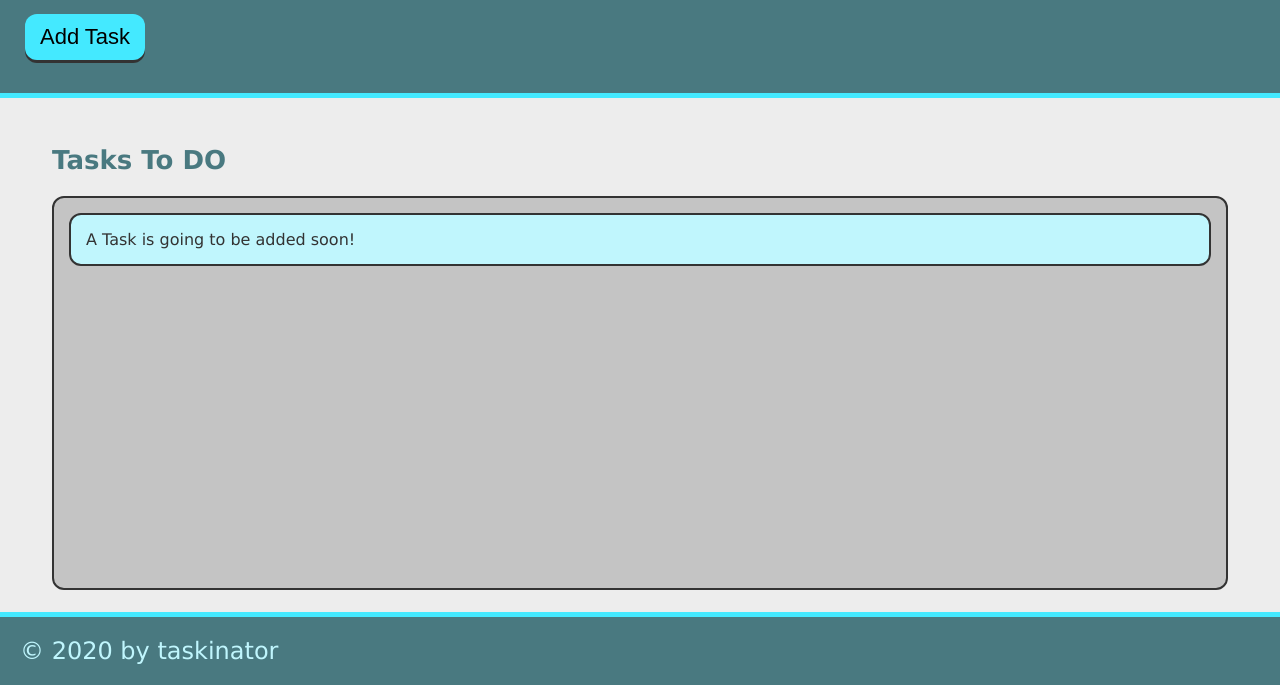
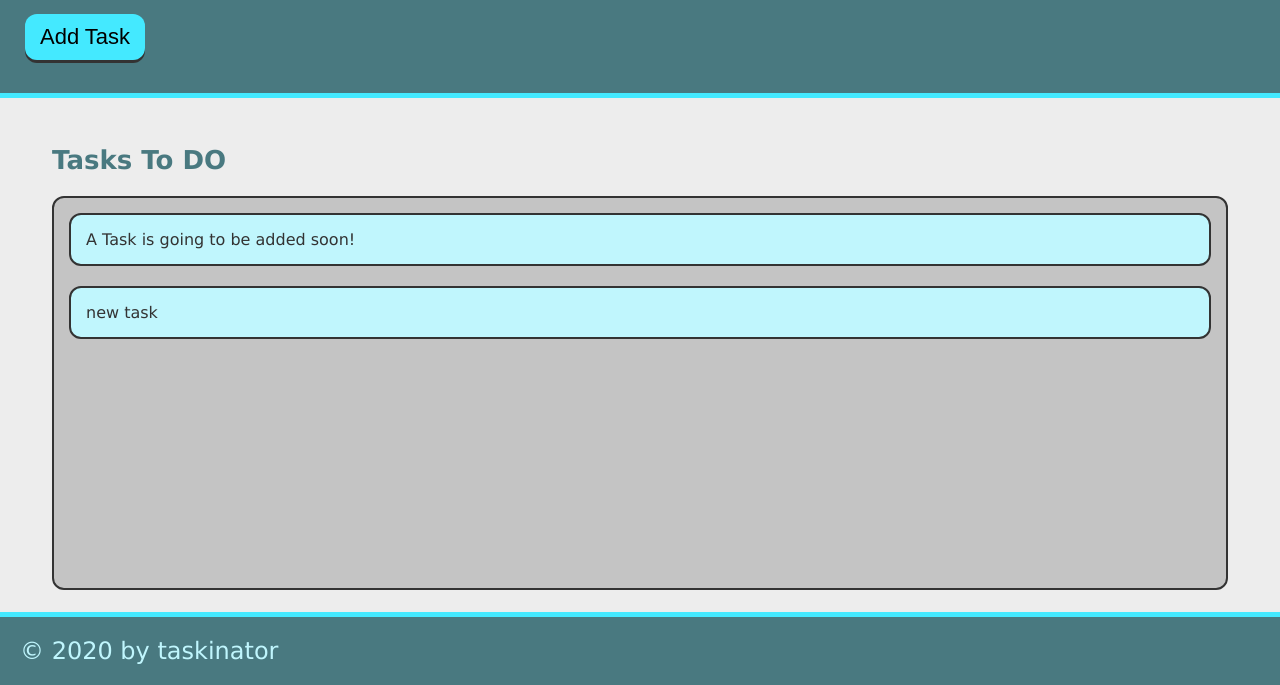
Before and after one commit to singhbawan/taskinator, a plain HTML site: page index.html in a window 1280 px wide. Both pictures are taken after a click on the button "Add Task". Shown: the part 115-800 px from the top of the page. Drawn offline with Linux system fonts and the light colour scheme.

Commit message:
added aboloty to add task

```diff
--- /dev/null
+++ b/assets/js/eventHandler.js
@@ -0,0 +1,9 @@
+var add_task = function() {
+
+    var taskItemEl = document.createElement("li");
+    taskItemEl.classList.add("task-item");
+    taskItemEl.textContent = "new task";
+
+    var listEl = document.getElementById("tasks-to-do");
+    listEl.appendChild(taskItemEl);
+  }
--- a/assets/js/script.js
+++ b/assets/js/script.js
@@ -0,0 +1,3 @@
+var buttonEl = document.querySelector("#save-task");
+
+buttonEl.addEventListener("click", add_task);
--- a/index.html
+++ b/index.html
@@ -7,6 +7,7 @@
     <meta name="viewport" content="width=device-width, initial-scale=1.0">
     <title>Taskinator</title>
     <link rel="stylesheet" href="./assets/css/style.css">
+    <script src="./assets/js/eventHandler.js" defer ></script>
     <script src="./assets/js/script.js" defer></script>
 </head>
 
@@ -15,13 +16,13 @@
     <header>
         <h1 class="page-title">Taskinator</h1>
         <p>Click the button below to add a new task!</p>
-        <button class="btn">Add Task</button>
+        <button class="btn" id="save-task">Add Task</button>
     </header>
 
     <main class="page-content">
         <section class="task-list-wrapper">
             <h2 class="list-title">Tasks To DO</h2>
-            <ul class="task-list">
+            <ul class="task-list" id="tasks-to-do">
                 <li class="task-item">A Task is going to be added soon!</li>
             </ul>
         </section>
```
